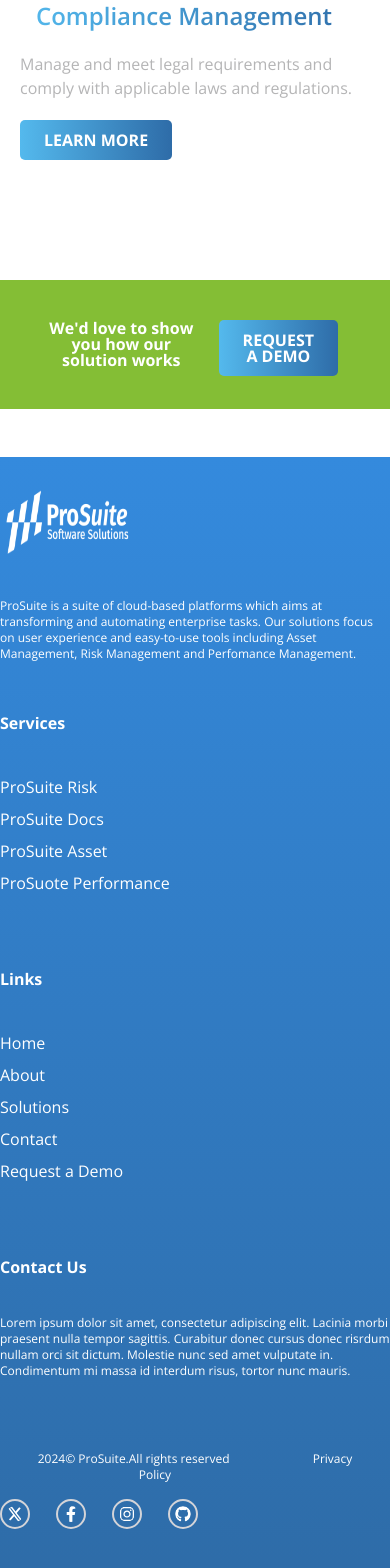
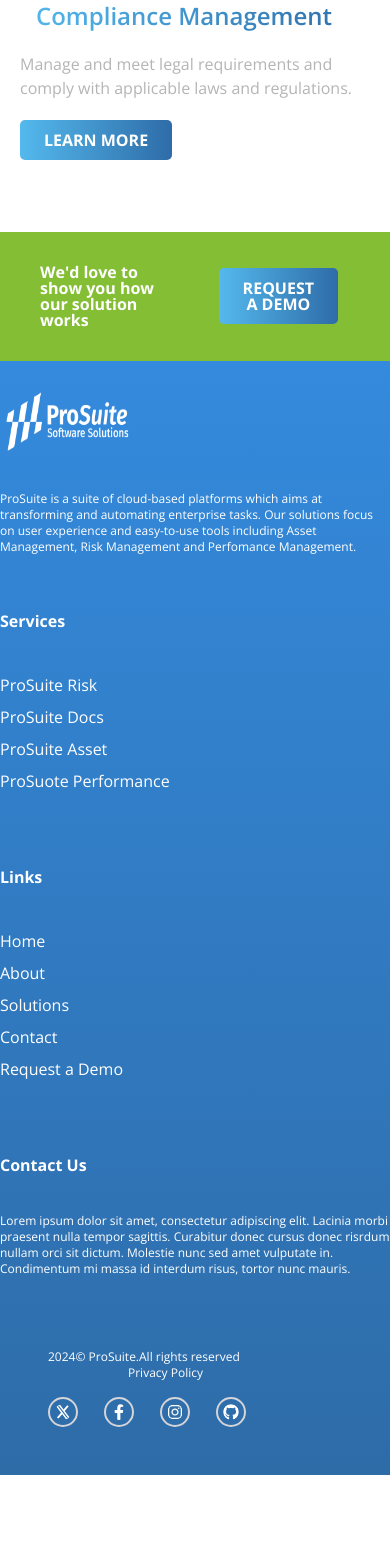
Before and after one commit to GiftMothusi/prosuite, a React (Create React App) app: page / in a window 390 px wide. Shown: the part 4715-6283 px from the top of the page. After the commit the page ends 6190 px from the top, so only its background shows below. Built offline with nearby package versions, Linux system fonts and the light colour scheme.

Commit message:
footer mobile query + demo section media query fixture

```diff
--- a/src/components/DemoRequest.js
+++ b/src/components/DemoRequest.js
@@ -3,15 +3,13 @@
 
 const DemoRequest = () => {
   return (
-    <div className="font-montserrat w-full py-12">
-      <div className="flex flex-row h-[129px] bg-[#84BE35] p-10">
-        <h1 className="font-bold lg:text-3xl leading-4 text-white md:text-xs sm:text-xs xs:text-sm ss:text-sm text-center pr-4">
-          We'd love to show you how our solution works
-        </h1>
-        <div className="mx-auto">
-          {" "}
-          <GradientButton value="REQUEST A DEMO" />
-        </div>
+    <div className="font-montserrat flex h-[129px] justify-between items-center space-x-5 bg-[#84BE35] p-10">
+      <h1 className="font-bold lg:text-3xl leading-4 text-white md:text-xs sm:text-xs xs:text-sm ss:text-sm pr-4">
+        We'd love to show you how our solution works
+      </h1>
+      <div className="">
+        {" "}
+        <GradientButton value="REQUEST A DEMO" />
       </div>
     </div>
   );
--- a/src/components/Footer.js
+++ b/src/components/Footer.js
@@ -6,13 +6,13 @@
 
 const Footer = () => {
   return (
-    <footer className="footer-gradient text-white py-8">
+    <footer className="footer-gradient text-white py-8 pt-10">
       <div className="container mx-auto grid grid-cols-1 sm:grid-cols-2 md:grid-cols-4 gap-8">
         <div className="">
           <img
             src={footer_logo}
             alt="Your Alt Text"
-            className="w-1/3 h-1/3  mb-1"
+            className="w-1/3 h-1/3 p-0 mt-[-10px]"
           />
           <p className="font-montserrat font-normal text-xs leading-4 py-10">
             {" "}
@@ -55,12 +55,12 @@
           </p>
         </div>
       </div>
-      <div className="font-montserrat flex flex-col max-w-[1400px] py-4 mx-auto justify-between sm:flex-row text-center text-white">
-        <p className="text-xs leading-4 py-4">
+      <div className="w-full font-montserrat flex flex-col py-4 mx-auto justify-between sm:flex-row text-white">
+        <p className="text-xs leading-4 py-4 px-12">
           2024&copy; ProSuite.All rights reserved{" "}
           <span className="px-20">Privacy Policy</span>
         </p>
-        <div className="flex gap-4">
+        <div className="flex gap-4 px-12 relative">
           <BsTwitterX className="icon" />
           <FaFacebookF className="icon" />
           <FaInstagram className="icon" />
```
